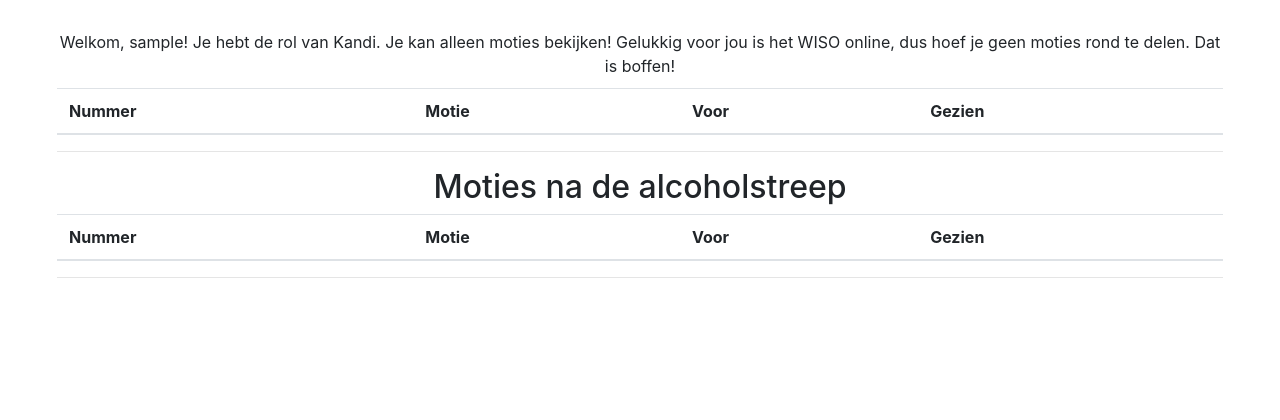
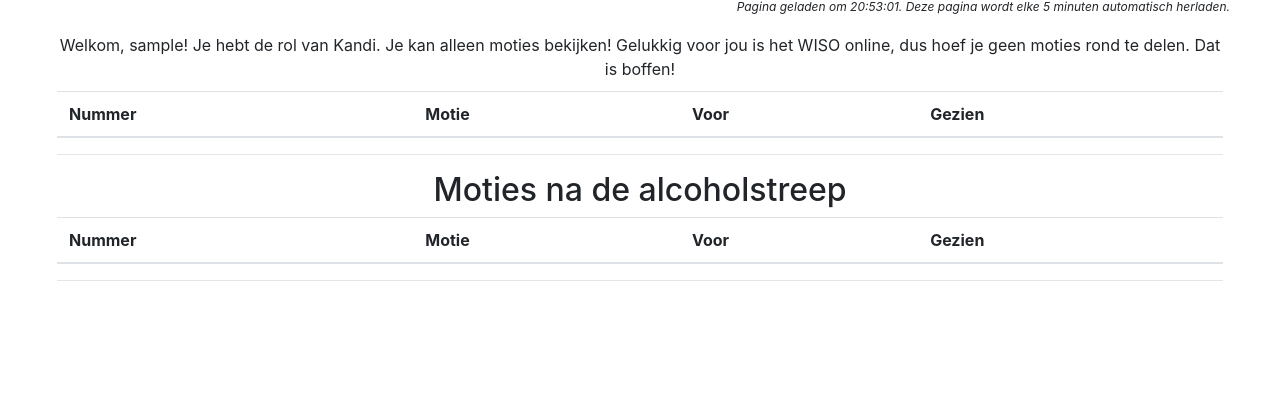
Before and after one commit to LeonVreling/WIMOS, a Flask app: page / in a window 1280 px wide. Shown: the part 98-518 px from the top of the page. Run offline with Flask 2, Linux system fonts and the light colour scheme; the visitor is signed in with stand-in values (Sample User, id 1); data comes from the database, SQL or seed files in the repository; data that the repository does not hold is empty; some libraries are stand-ins or nearby versions.

Commit message:
Added auto refresh the resolutions list

```diff
--- a/app/routes.py
+++ b/app/routes.py
@@ -17,7 +17,7 @@ def index():
         return render_template('index.html')
 
     # Return the resolutions page
-    return render_template('resolutions.html', Resolution=Resolution, Vote=Vote, Seen=Seen)
+    return render_template('resolutions.html', Resolution=Resolution, Vote=Vote, Seen=Seen, time=datetime.now())
 
 
 # Endpoint to vote in favour of a resolution
--- a/app/static/css/styles.css
+++ b/app/static/css/styles.css
@@ -98,3 +98,8 @@ tr.row-backgroundcolor-green {
 tr.row-backgroundcolor-red {
     background-color: palevioletred;
 }
+
+.loaded {
+    text-align: right;
+    margin: 3px;
+}
--- a/app/templates/resolutions.html
+++ b/app/templates/resolutions.html
@@ -1,6 +1,17 @@
 {% extends "base.html" %}
 
 {% block content %}
+    <script>
+        function reloadPage() {
+            location.reload()
+        }
+        function autoRefresh(t) {
+            setTimeout(reloadPage, t)
+        }
+        autoRefresh(300000);
+    </script>
+
+    <div class="loaded"><i><sup>Pagina geladen om {{ time.strftime("%H:%M:%S") }}. Deze pagina wordt elke 5 minuten automatisch herladen.</sup></i></div>
     <div class="motielijst">
         <p class="text">
         Welkom, {{ current_user.username }}! Je hebt de rol van {% if current_user.has_roles('Voorzitter') %}Stemgerechtigde. Je kan hieronder stemmen op moties. In het menu kun je het formulier vinden om moties in te dienen.
```
